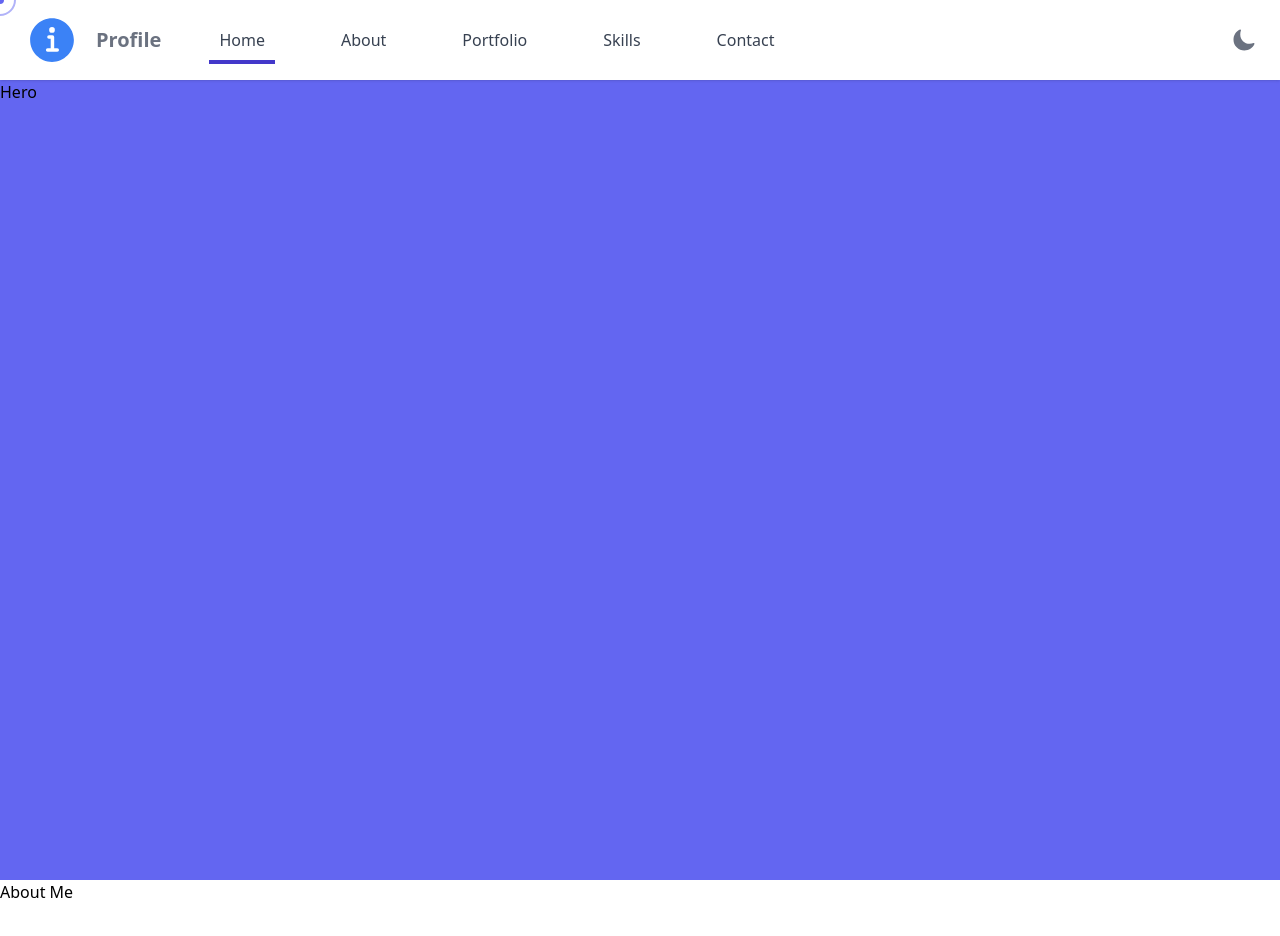
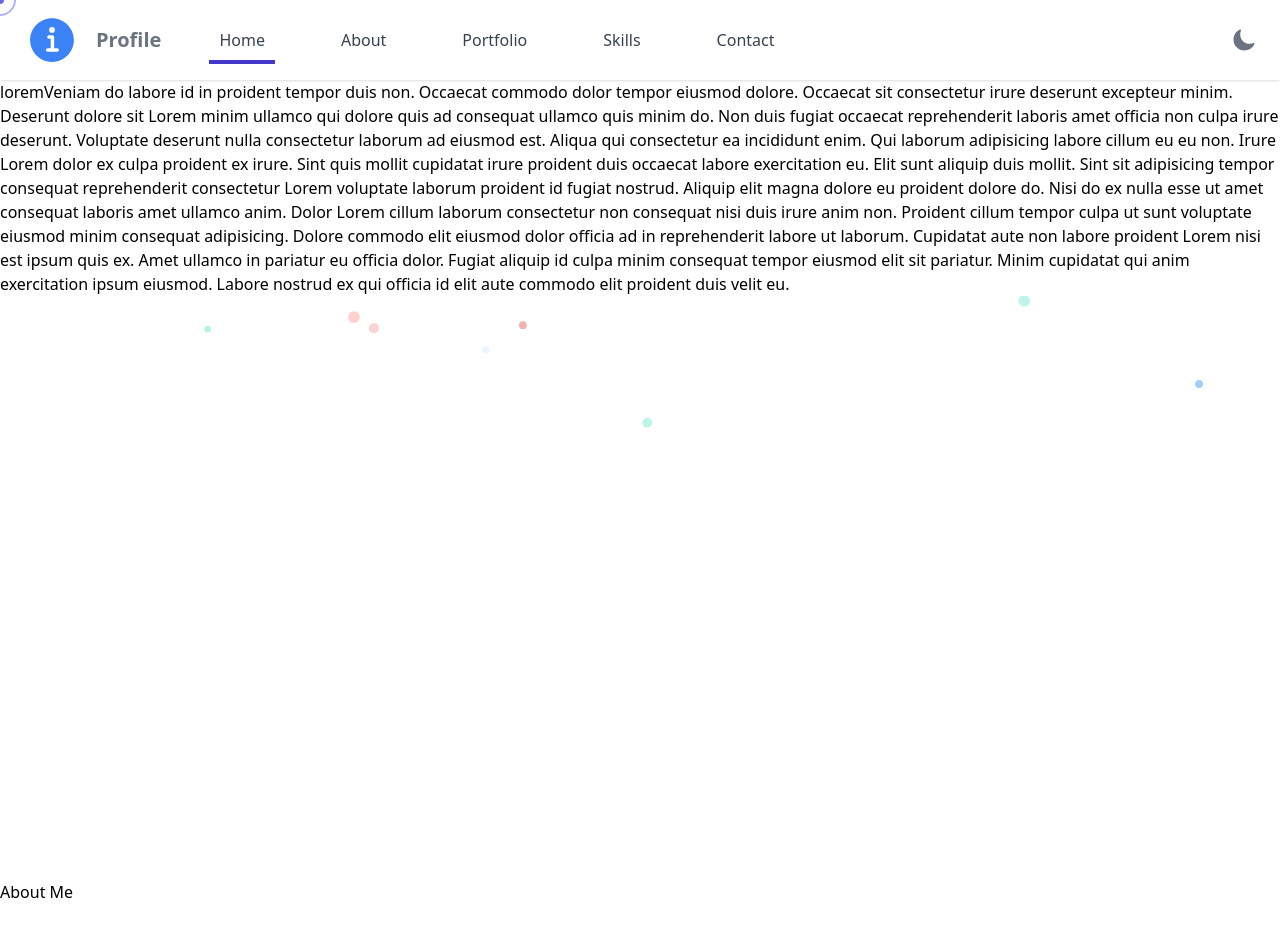
Before and after one commit to mehradi-github/ref-portfolio, a Next.js app: page / in a window 1280 px wide. Shown: the top 936 px of the page. Built offline with nearby package versions, Linux system fonts and the light colour scheme.

Commit message:
Adding Particles

```diff
--- a/components/Hero.tsx
+++ b/components/Hero.tsx
@@ -1,11 +1,38 @@
 import React, { FC } from "react";
+import Particles from "react-tsparticles";
+import { loadFull } from "tsparticles";
+import HeroParticle from "./HeroParticle";
+
 interface P {
   sctionRef: React.LegacyRef<HTMLElement> | undefined;
 }
 const Hero: FC<P> = ({ sctionRef }) => {
   return (
-    <section ref={sctionRef} id="hero" className="min-h-screen bg-indigo-500">
-      Hero
+    <section ref={sctionRef} id="hero" className="min-h-screen">
+      <div>
+        loremVeniam do labore id in proident tempor duis non. Occaecat commodo
+        dolor tempor eiusmod dolore. Occaecat sit consectetur irure deserunt
+        excepteur minim. Deserunt dolore sit Lorem minim ullamco qui dolore quis
+        ad consequat ullamco quis minim do. Non duis fugiat occaecat
+        reprehenderit laboris amet officia non culpa irure deserunt. Voluptate
+        deserunt nulla consectetur laborum ad eiusmod est. Aliqua qui
+        consectetur ea incididunt enim. Qui laborum adipisicing labore cillum eu
+        eu non. Irure Lorem dolor ex culpa proident ex irure. Sint quis mollit
+        cupidatat irure proident duis occaecat labore exercitation eu. Elit sunt
+        aliquip duis mollit. Sint sit adipisicing tempor consequat reprehenderit
+        consectetur Lorem voluptate laborum proident id fugiat nostrud. Aliquip
+        elit magna dolore eu proident dolore do. Nisi do ex nulla esse ut amet
+        consequat laboris amet ullamco anim. Dolor Lorem cillum laborum
+        consectetur non consequat nisi duis irure anim non. Proident cillum
+        tempor culpa ut sunt voluptate eiusmod minim consequat adipisicing.
+        Dolore commodo elit eiusmod dolor officia ad in reprehenderit labore ut
+        laborum. Cupidatat aute non labore proident Lorem nisi est ipsum quis
+        ex. Amet ullamco in pariatur eu officia dolor. Fugiat aliquip id culpa
+        minim consequat tempor eiusmod elit sit pariatur. Minim cupidatat qui
+        anim exercitation ipsum eiusmod. Labore nostrud ex qui officia id elit
+        aute commodo elit proident duis velit eu.
+      </div>
+      <HeroParticle />
     </section>
   );
 };
--- /dev/null
+++ b/components/HeroParticle.tsx
@@ -0,0 +1,80 @@
+import React, { FC } from "react";
+import Particles from "react-tsparticles";
+import { loadFull } from "tsparticles";
+import { Engine, ISourceOptions } from "tsparticles-engine";
+
+const HeroParticle: FC = () => {
+  const particlesOptions: ISourceOptions = {
+    fullScreen: false,
+    particles: {
+      number: { value: 40, density: { enable: true, value_area: 800 } },
+      color: { value: ["#ff5e57", "#409fff", "#50E3C2", "#E86363"] },
+      shape: {
+        type: "circle",
+        stroke: { width: 0, color: "#000000" },
+        polygon: { nb_sides: 5 },
+      },
+      opacity: {
+        value: 0.5,
+        random: true,
+        anim: {
+          enable: true,
+          speed: 1,
+          opacity_min: 0,
+          sync: false,
+        },
+      },
+      size: {
+        value: 8,
+        random: true,
+        anim: {
+          enable: false,
+          speed: 4,
+          size_min: 0.3,
+          sync: false,
+        },
+      },
+      line_linked: {
+        enable: false,
+        distance: 150,
+        color: "#ffffff",
+        opacity: 0.4,
+        width: 1,
+      },
+      move: {
+        enable: true,
+        speed: 7,
+        direction: "top",
+        random: true,
+        straight: false,
+        out_mode: "out",
+        bounce: false,
+        attract: { enable: false, rotateX: 600, rotateY: 600 },
+      },
+    },
+    interactivity: {
+      detect_on: "canvas",
+      events: {
+        onhover: { enable: true, mode: "bubble" },
+        onclick: { enable: true, mode: "repulse" },
+        resize: true,
+      },
+      modes: {
+        grab: { distance: 400, line_linked: { opacity: 1 } },
+        bubble: { distance: 250, size: 0, duration: 2, opacity: 0, speed: 3 },
+        repulse: { distance: 400, duration: 0.4 },
+        push: { particles_nb: 4 },
+        remove: { particles_nb: 2 },
+      },
+    },
+    retina_detect: true,
+  };
+  return (
+    <Particles
+      id="hero-particle"
+      init={async (engine: Engine) => await loadFull(engine)}
+      options={particlesOptions}
+    />
+  );
+};
+export default HeroParticle;
--- a/package.json
+++ b/package.json
@@ -19,6 +19,8 @@
     "react": "18.2.0",
     "react-dom": "18.2.0",
     "react-icons": "^4.8.0",
+    "react-tsparticles": "^2.9.3",
+    "tsparticles": "^2.9.3",
     "typescript": "4.9.5"
   },
   "devDependencies": {
```
Also changed, not shown: 1 other file (tests, documents, lock files or other folders).
